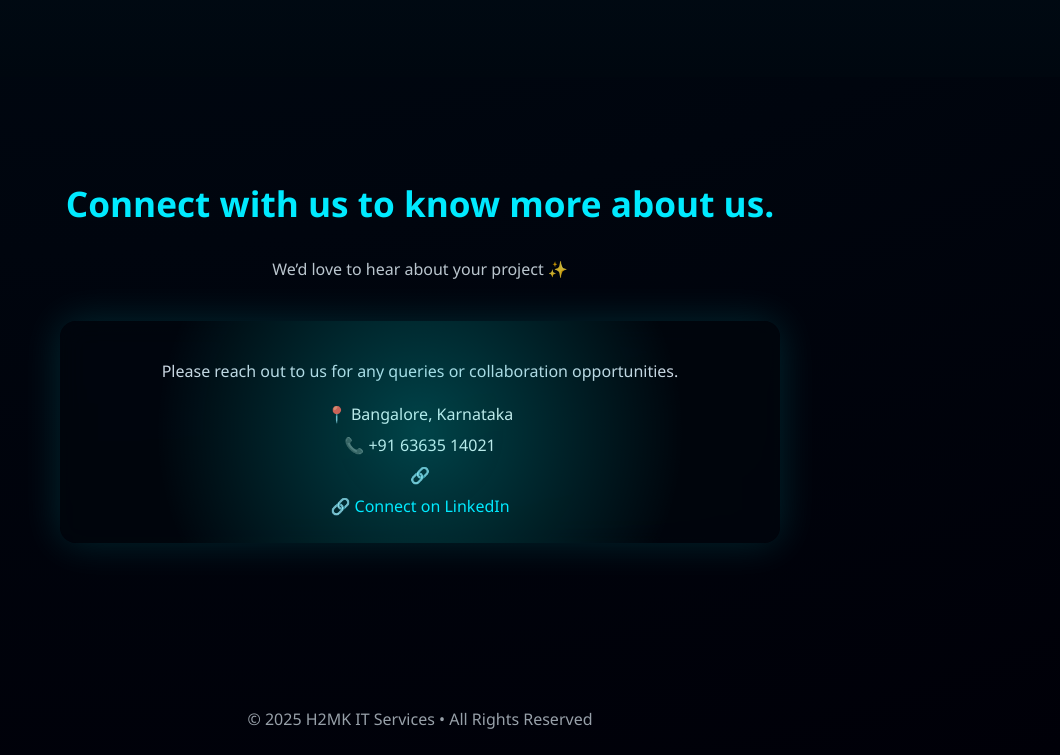
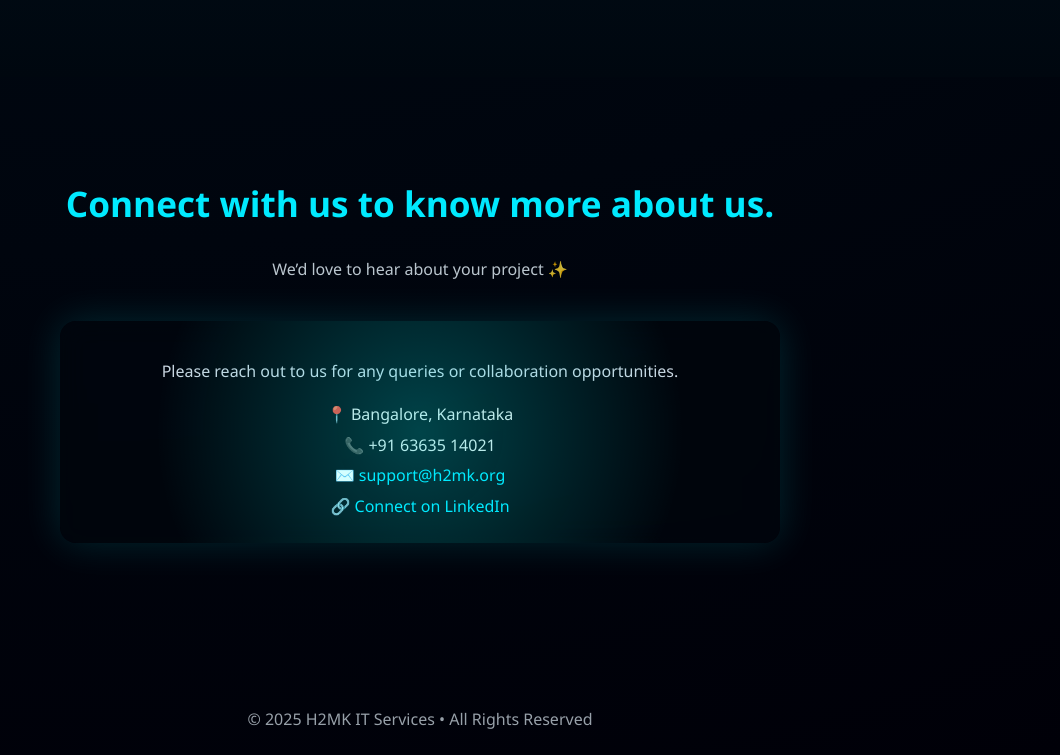
Before and after one commit to yoganandini24/h2mk, a plain HTML site: page index.html in a window 1280 px wide. Shown: the part 2502-3257 px from the top of the page, without its empty margins (220-1280 px from the left). Drawn offline with Linux system fonts and the light colour scheme.

Commit message:
mail updated as href

```diff
--- a/index.html
+++ b/index.html
@@ -191,7 +191,7 @@
         <ul class="contact-details">
             <li>📍 Bangalore, Karnataka</li>
             <li>📞 +91 63635 14021</li>
-            <li>🔗 <a href="support@h2mk.org" target="_blank"></a></li>
+            <li><a href="mailto:support@h2mk.org">✉️ support@h2mk.org</a></li>
             <li>🔗 <a href="https://www.linkedin.com/company/h2mk-it-services/" target="_blank">Connect on LinkedIn</a></li>
         </ul>
     </div>
```
